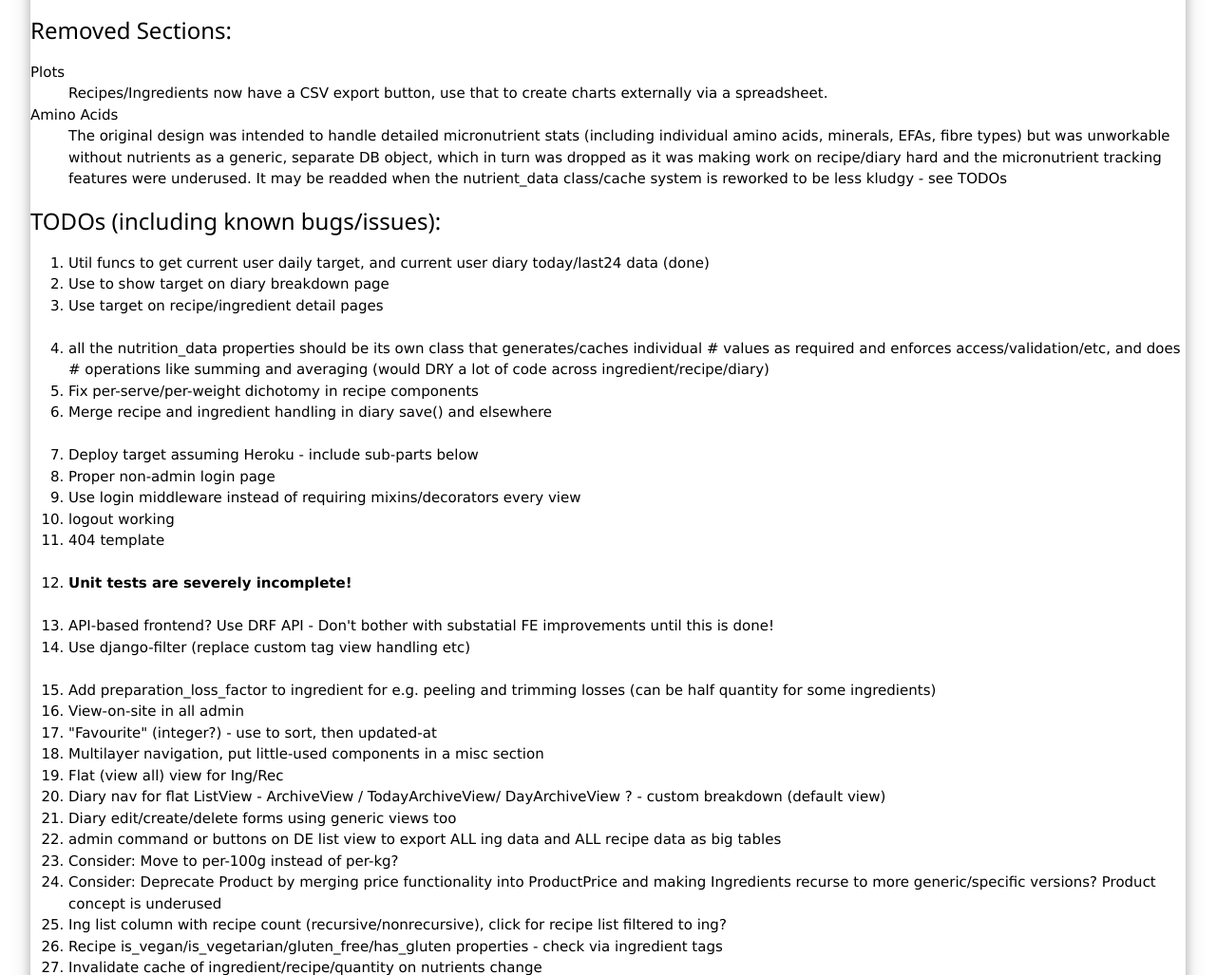
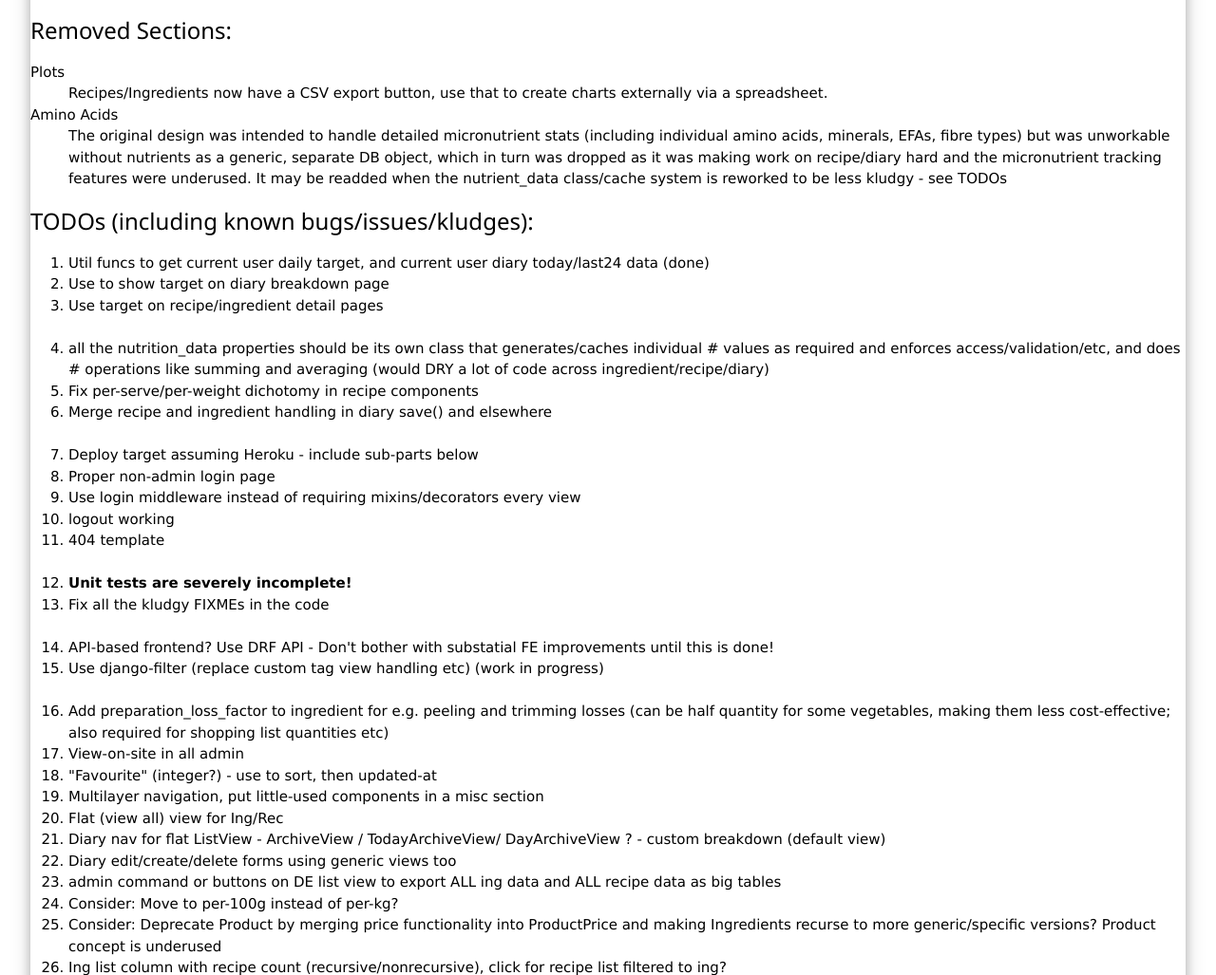
Before and after one commit to dylanleigh/PriceAndNutritionTrackingSystem, a Django app: page /about/ in a window 1280 px wide. Shown: the part 744-1771 px from the top of the page at 95% size. Run offline with Django 3.2, Linux system fonts and the light colour scheme; the visitor is signed in with stand-in values (Sample User, id 1); data that the repository does not hold is empty.

Commit message:
more todo updates

```diff
--- a/pants/website/templates/website/about.html
+++ b/pants/website/templates/website/about.html
@@ -58,7 +58,7 @@
    system is reworked to be less kludgy - see TODOs</dd>
 </dl>
 
-<h3>TODOs (including known bugs/issues):</h3>
+<h3>TODOs (including known bugs/issues/kludges):</h3>
 <ol>
    <li>Util funcs to get current user daily target, and current user
    diary today/last24 data (done)</li>
@@ -78,12 +78,16 @@
    <li>404 template</li>
    <br>
    <li><b>Unit tests are severely incomplete!</b></li>
+   <li>Fix all the kludgy FIXMEs in the code</li>
    <br>
    <li>API-based frontend? Use DRF API - Don't bother with substatial FE
    improvements until this is done!</li>
-   <li>Use django-filter (replace custom tag view handling etc)</li>
+   <li>Use django-filter (replace custom tag view handling etc) (work in
+   progress)</li>
    <br>
-   <li>Add preparation_loss_factor to ingredient for e.g. peeling and trimming losses (can be half quantity for some ingredients)</li>
+   <li>Add preparation_loss_factor to ingredient for e.g. peeling and
+   trimming losses (can be half quantity for some vegetables, making
+   them less cost-effective; also required for shopping list quantities etc)</li>
    <li>View-on-site in all admin</li>
    <li>"Favourite" (integer?) - use to sort, then updated-at</li>
    <li>Multilayer navigation, put little-used components in a misc section</li>
```
